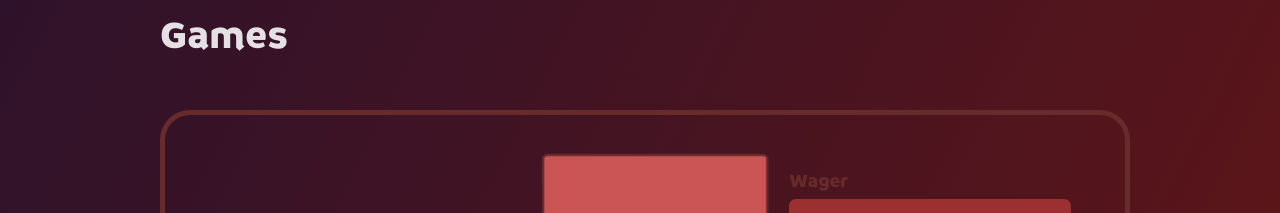
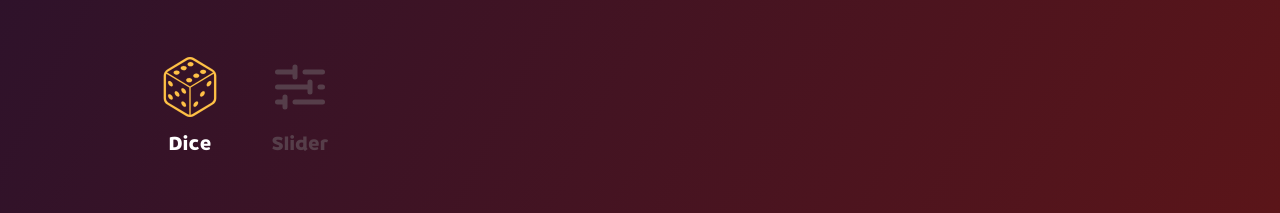
Before and after one commit to MrPa2a/block-bet, a React (Vite) app: page /games in a window 1280 px wide. Shown: the part 177-390 px from the top of the page. Built offline with nearby package versions, Linux system fonts and the light colour scheme.

Commit message:
create game selector

```diff
--- a/src/App.scss
+++ b/src/App.scss
@@ -5,7 +5,7 @@
 }
 
 .main {
-  padding: 10rem 10rem 10rem 10rem;
+  padding: 60px 10rem 0 10rem;
 }
 
 .modal-container {
--- a/src/components/games/dice-game/simple-dice/SimpleDice.scss
+++ b/src/components/games/dice-game/simple-dice/SimpleDice.scss
@@ -295,6 +295,7 @@
   border-bottom-left-radius: 7px !important;
   border-bottom-right-radius: 7px !important;
   border-top-right-radius: 0px !important;
+  height: 5px !important;
 
   .range-slider__thumb[data-lower] {
     width: 0;
--- a/src/pages/games/Games.scss
+++ b/src/pages/games/Games.scss
@@ -1,6 +1,68 @@
-.games-container {
-    display: flex;
-    width: 100%;
-    border: 5px solid var(--secondary-dark);
-    border-radius: 30px;
+.games {
+    margin-top: 5rem;
+
+    .game-carrousel {
+        display: flex;
+        flex-direction: row;
+        align-items: center;
+        justify-content: flex-start;
+        margin-bottom: 50px;
+
+        .game {
+            display: flex;
+            flex-direction: column;
+            align-items: center;
+            justify-content: center;
+            margin-right: 50px;
+            cursor: pointer;
+
+            &:not(.selected) {
+                opacity: 0.4;
+
+                &:hover {
+                    filter: drop-shadow(0 0 0.5em var(--primary));
+                }
+            }
+
+            .logo {
+                svg {
+                    height: 60px;
+                    width: 60px;
+                    fill: gray;
+                    stroke: gray;
+                }
+            }
+
+            .name {
+                font-size: 1.3rem;
+                margin-top: 30px;
+                color: gray;
+            }
+
+            &.selected, &:hover {
+                .logo {
+                    svg {
+                        fill: var(--primary-light);
+                        stroke: var(--primary-light);
+
+                        #Vector {
+                            fill: var(--primary-light);
+                            stroke: var(--primary-light);
+                        }
+                    }
+                }
+
+                .name {
+                    color: white;
+                }
+            }
+        }
+    }
+
+    .games-container {
+        display: flex;
+        width: 100%;
+        border: 5px solid var(--secondary-dark);
+        border-radius: 30px;
+    }
 }
--- a/src/pages/games/Games.tsx
+++ b/src/pages/games/Games.tsx
@@ -1,16 +1,61 @@
 import "./Games.scss";
 
 import SimpleDice from "../../components/games/dice-game/simple-dice/SimpleDice";
+import { useState } from 'react';
 
-function Games () {
+import { ReactComponent as DiceLogo } from "/public/dice.svg";
+import { ReactComponent as SliderLogo } from "/public/slider.svg";
+
+interface GameElement {
+    name: string;
+    logo: JSX.Element;
+    component: JSX.Element;
+}
+
+function Games() {
+
+    const GAMES: GameElement[] = [
+        {
+            name: "Dice",
+            logo: <DiceLogo/>,
+            component: <SimpleDice />,
+        },
+        {
+            name: "Slider",
+            logo: <SliderLogo/>,
+            component: <SimpleDice />,
+        },
+    ];
+
+    const [selectedGame, setSelectedGame] = useState(GAMES[0]);
+
     return (
         <div className="games">
             <h2>Games</h2>
+            <div className="game-carrousel">
+                {
+                    GAMES.map((game: GameElement) => {
+                        return <>
+                            <div
+                                className={`game ${selectedGame.name === game.name ? 'selected' : ''}`}
+                                onClick={() => setSelectedGame(game)}
+                            >
+                                <div className="logo">
+                                    {game.logo}
+                                </div>
+                                <div className="name">
+                                    {game.name}
+                                </div>
+                            </div>
+                        </>
+                    })
+                }
+            </div>
             <div className="games-container">
-                <SimpleDice />
+                {selectedGame.component}
             </div>
         </div>
-     );
+    );
 }
 
 export default Games;
--- a/src/pages/home/Home.scss
+++ b/src/pages/home/Home.scss
@@ -29,6 +29,7 @@
   display: flex;
   flex-direction: column;
   justify-content: space-between;
+  margin: 5rem 0;
 
   .hero-wrapper {
     height: calc(100vh - 10rem);
```
Also changed, not shown: public/dice.svg (added), public/slider.svg (added).
